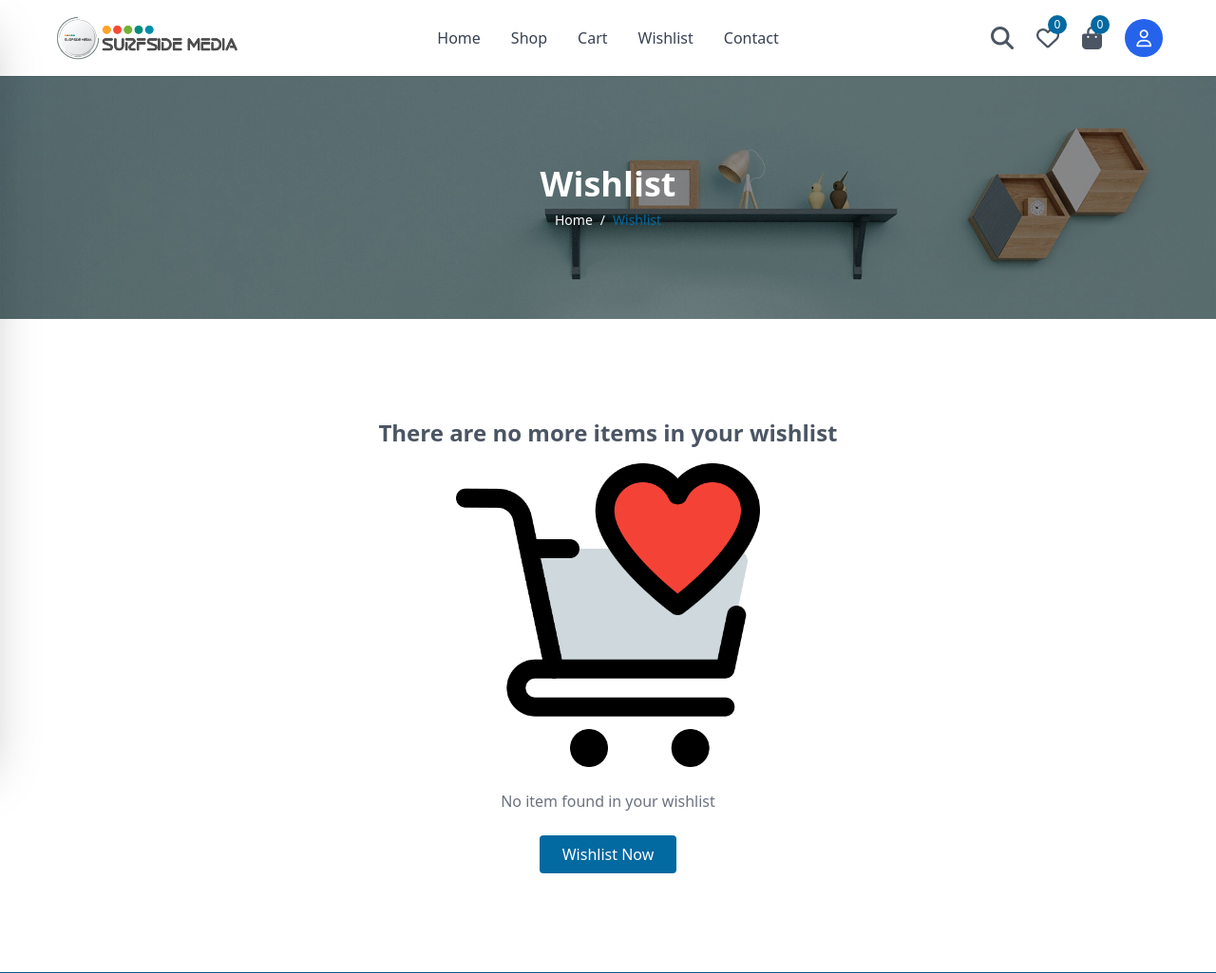
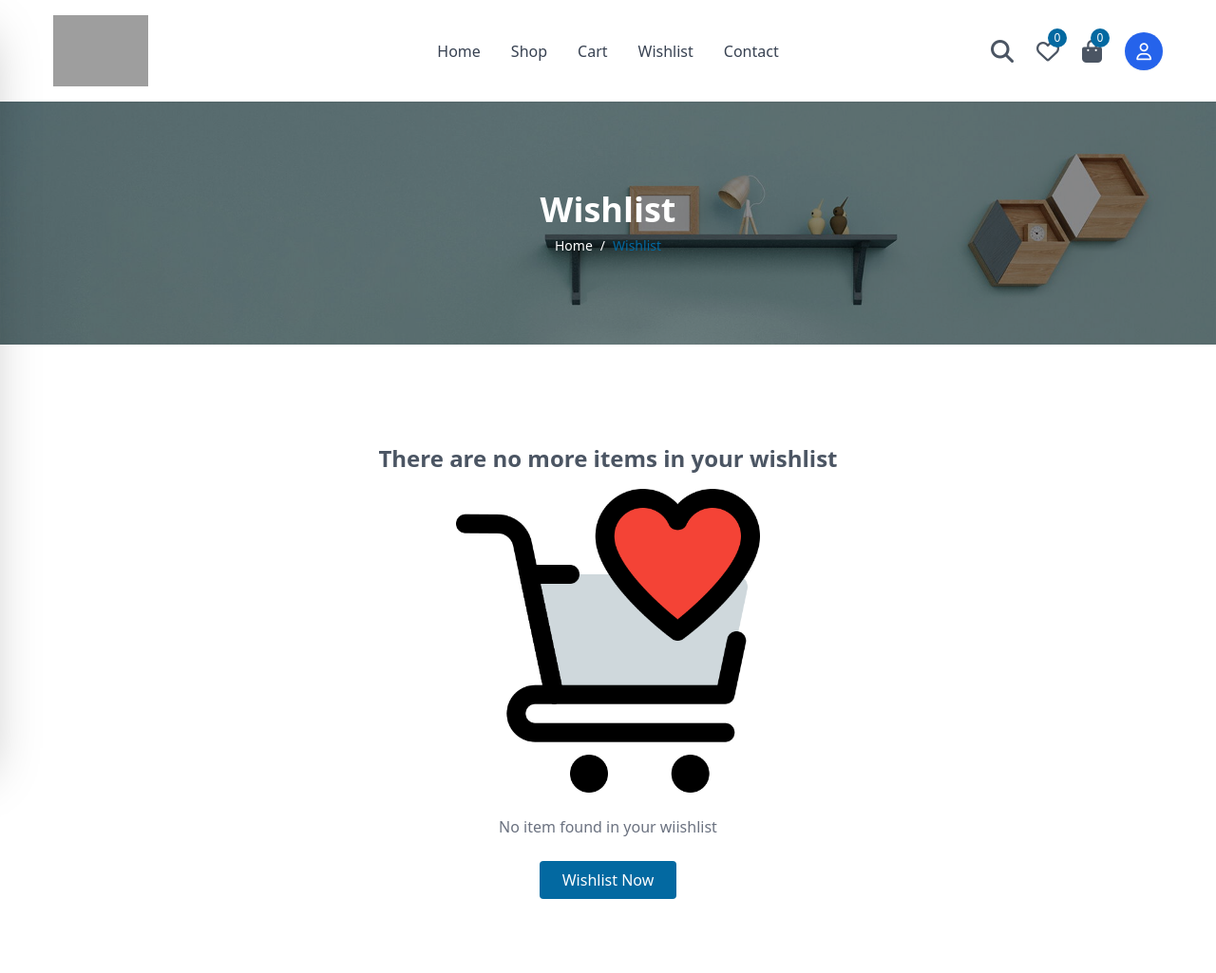
Before and after one commit to Sopheak007661/E-Commerce-Laravel13, a Laravel app: page /wishlist in a window 1280 px wide. Shown: the top 1025 px of the page at 95% size. Run offline with Laravel 12, Linux system fonts and the light colour scheme; style sheets or scripts are compiled from the project's sources; some libraries are stand-ins or nearby versions; grey boxes are pictures that could not be loaded.

Commit message:
eleven commit(PREPARE LOGO AND ADD  PROFILE ADMIN)

```diff
--- a/resources/views/layouts/admin.blade.php
+++ b/resources/views/layouts/admin.blade.php
@@ -7,7 +7,7 @@
     <meta name="csrf-token" content="{{ csrf_token() }}">
 
     <title>{{ config('app.name', 'Laravel') }}</title>
-    <link href="{{asset('favicon.ico')}}" rel="shortcut icon" type="image/x-icon" />
+    <link href="{{asset('assets/images/logo.jpg')}}" rel="shortcut icon" type="image/x-icon" />
     <script src="https://cdn.tailwindcss.com"></script>
 
     <script>
@@ -49,7 +49,7 @@
             <aside id="sidebar" class="fixed inset-y-0 left-0 z-50 w-64 bg-sky-800 text-gray-100 transition-transform transform -translate-x-full md:translate-x-0 md:static md:inset-0 flex flex-col">
                 <div class="flex items-center justify-center h-16 bg-sky-700 border-b border-gray-800">
                     <a href='{{route("admin.index")}}'>
-                        <img src="{{asset('assets/images/logo-w.png')}}" alt="Logo" class="h-12" />
+                        <img src="https://i.ibb.co/chTsqTqc/download-26.png" alt="Logo" class="h-12 w-40" />
                     </a>
                 </div>
 
@@ -139,7 +139,7 @@
                             <p class="text-sm font-bold text-gray-700">{{Auth::user()->name}}</p>
                             <p class="text-xs text-gray-500">Super Admin</p>
                         </div>
-                        <img src="https://i.pravatar.cc/150?img=12" alt="Admin" class="w-10 h-10 rounded-full border border-gray-200">
+                        <a href="{{route('profile.edit')}}"><img src="https://i.ibb.co/ksjmvRsc/6203891134942088357-121.gif" alt="Admin" class="w-10 h-10 rounded-full border border-gray-200"></a>
                     </div>
                 </div>
             </header>
--- a/resources/views/layouts/app.blade.php
+++ b/resources/views/layouts/app.blade.php
@@ -7,7 +7,7 @@
     <meta name="csrf-token" content="{{ csrf_token() }}">
 
     <title>{{ config('app.name', 'Laravel') }}</title>
-    <link href="{{asset('favicon.ico')}}" rel="shortcut icon" type="image/x-icon" />
+    <link href="{{asset('assets/images/logo.jpg')}}" rel="shortcut icon" type="image/x-icon" />
     <script src="https://cdn.tailwindcss.com"></script>
 
     <script>
@@ -47,17 +47,17 @@
             <div class="flex justify-between items-center">
                 <div class="w-1/4">
                     <a href="index.php">
-                        <img src="{{asset('assets/images/logo.png')}}" alt="Logo" class="max-w-[200px]" />
+                        <img src="https://i.ibb.co/chTsqTqc/download-26.png" alt="Logo" class="max-w-[200px] w-[100px]" />
                     </a>
                 </div>
 
                 <div class="w-1/2 flex justify-center">
                     <nav>
                         <ul class="flex space-x-8 font-medium text-gray-700">
-                            <li><a href="index.php" class="hover:text-primary transition">Home</a></li>
+                            <li><a href="{{route('home.index')}}" class="hover:text-primary transition">Home</a></li>
                             <li><a href="{{route('shop.index')}}" class="hover:text-primary transition">Shop</a></li>
                             <li><a href="{{route('cart.index')}}" class="hover:text-primary transition">Cart</a></li>
-                            <li><a href="wishlist.php" class="hover:text-primary transition">Wishlist</a></li>
+                            <li><a href="{{route('wishlist.index')}}" class="hover:text-primary transition">Wishlist</a></li>
                             <li><a href="contact.php" class="hover:text-primary transition">Contact</a></li>
                         </ul>
                     </nav>
@@ -209,7 +209,6 @@
 
 
     <!-- Main Content Start -->
-
 
     {{ $slot }}
 
--- a/resources/views/wishlist/index.blade.php
+++ b/resources/views/wishlist/index.blade.php
@@ -18,8 +18,7 @@
             @if(Cart::instance('wishlist')->content()->count()==0)
             <div id="empty-wishlist" class="text-center py-10">
                 <h2 class="text-2xl font-bold mb-4">There are no more items in your wishlist</h2>
-                <img src="assets/images/wishlist.png" alt="Empty Wishlist" class="mx-auto mb-6 max-w-xs">
-                <p class="text-gray-500 mb-6">No item found in your wishlist</p>
+                <img src="{{ asset('assets/images/wishlist.png') }}" alt="Empty Wishlist" class="mx-auto mb-6 max-w-xs">                <p class="text-gray-500 mb-6">No item found in your wiishlist</p>
                 <a href="{{route('shop.index')}}" class="inline-block bg-primary text-white px-6 py-2 rounded hover:bg-blue-600 transition">Wishlist Now</a>
             </div>
 
```
Also changed, not shown: resources/views/profile/edit.blade.php (+12 -8 lines), public/assets/images/logo.jpg (added).
